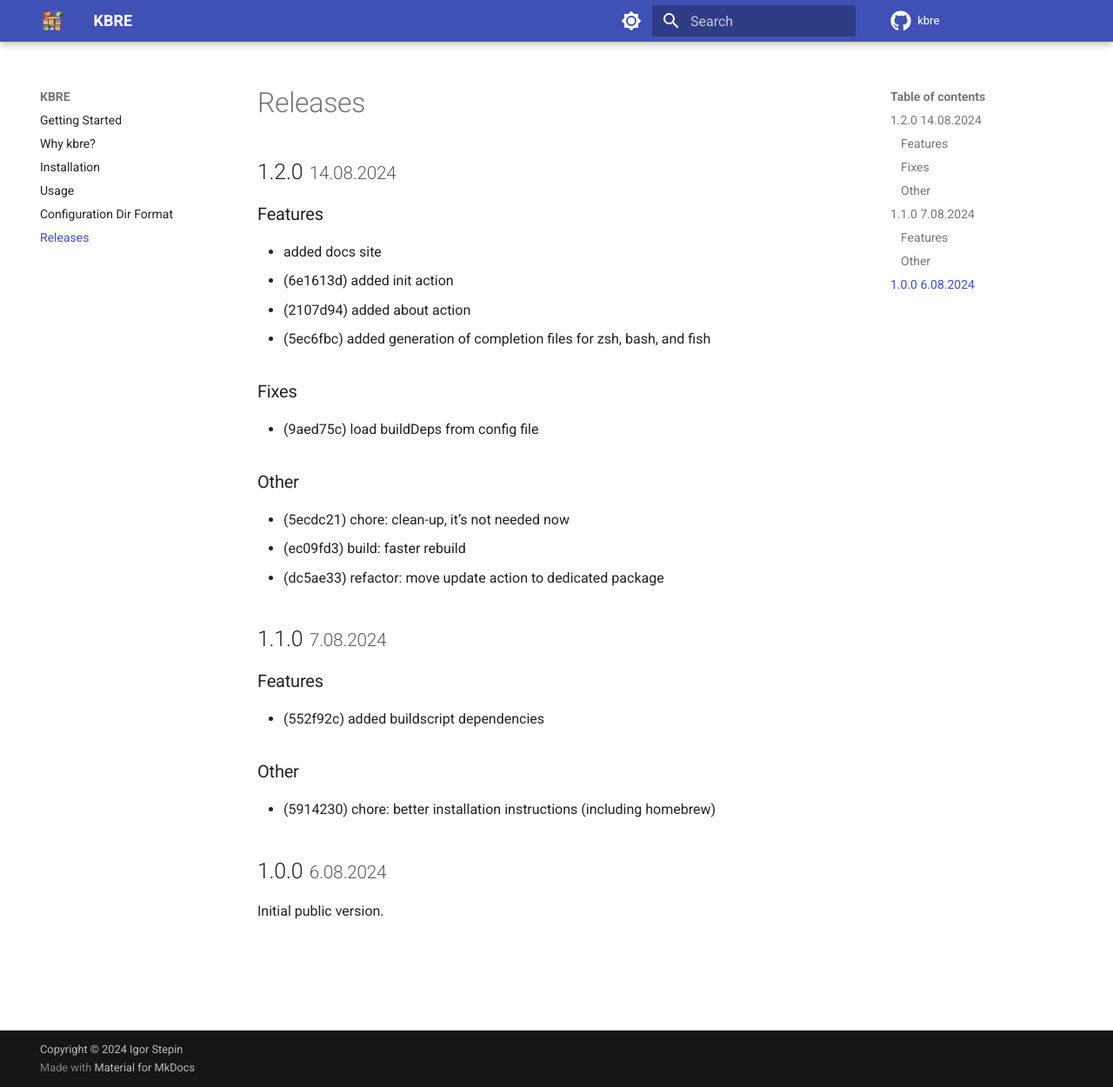
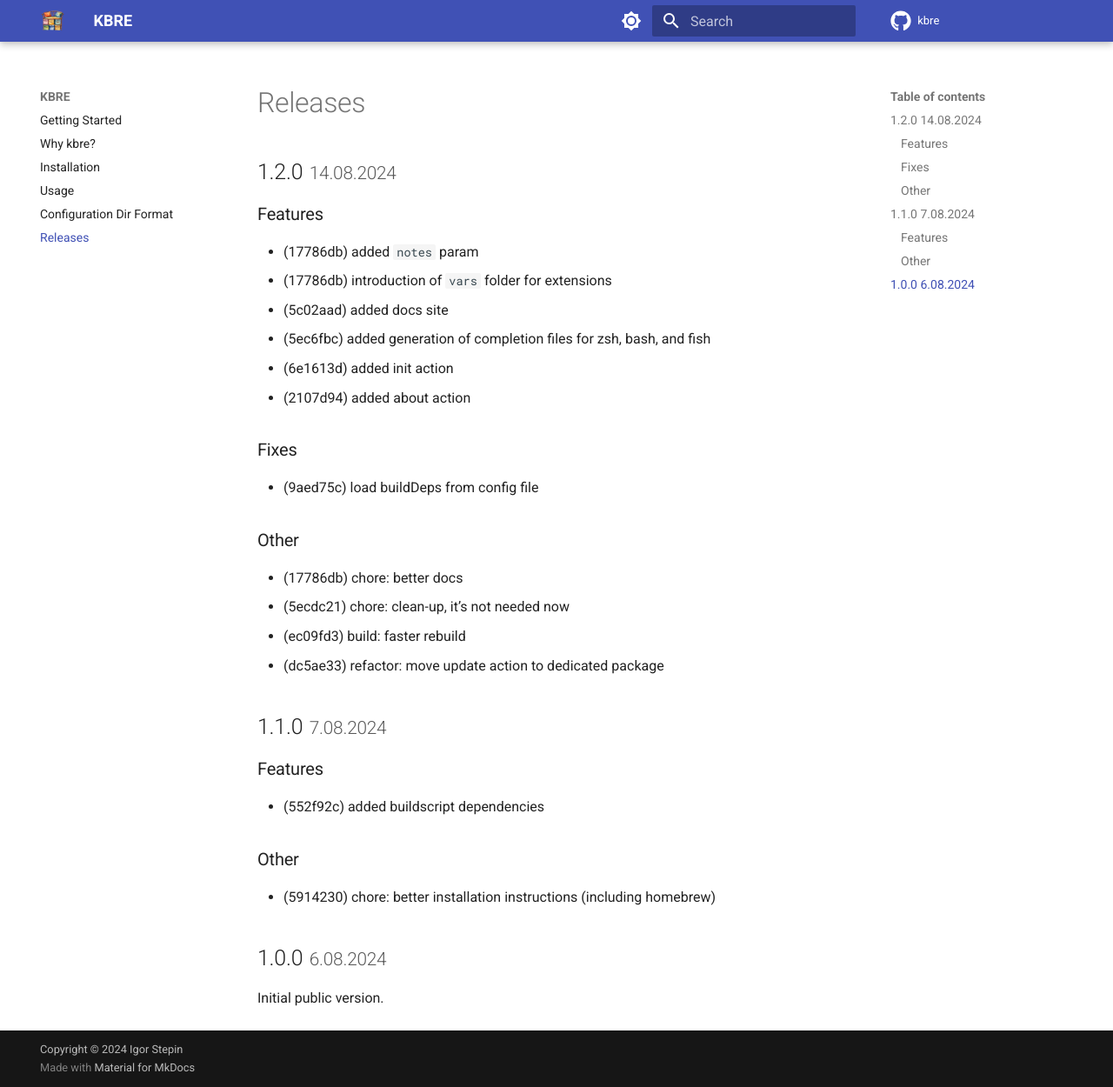
Before and after one commit to stepin/kbre, an MkDocs documentation site: the page built from docs/changelog.md, in a window 1280 px wide and 1250 px high. Shown: the whole window at 87% size. Built offline with MkDocs 1.6.1 and Material for MkDocs 9.7.7, drawn with Linux system fonts in a browser that asks for light colours; comment, search, counter and statistics services are not loaded.

Commit message:
minor: update changelog

```diff
--- a/docs/changelog.md
+++ b/docs/changelog.md
@@ -3,10 +3,12 @@
 
 ### Features
 
-- added docs site
+- (17786db) added `notes` param
+- (17786db) introduction of `vars` folder for extensions
+- (5c02aad) added docs site
+- (5ec6fbc) added generation of completion files for zsh, bash, and fish
 - (6e1613d) added init action
 - (2107d94) added about action
-- (5ec6fbc) added generation of completion files for zsh, bash, and fish
 
 ### Fixes
 
@@ -14,6 +16,7 @@
 
 ### Other
 
+- (17786db) chore: better docs
 - (5ecdc21) chore: clean-up, it’s not needed now
 - (ec09fd3) build: faster rebuild
 - (dc5ae33) refactor: move update action to dedicated package
```
